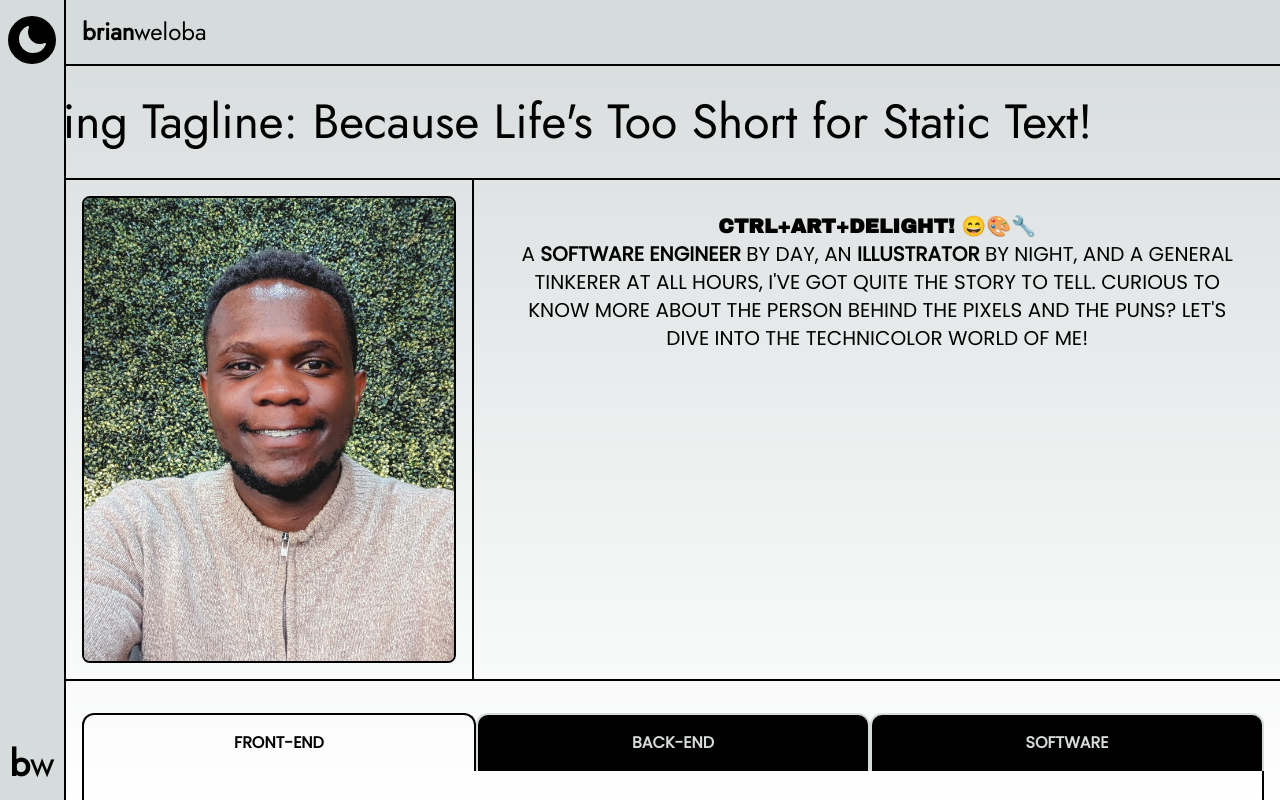
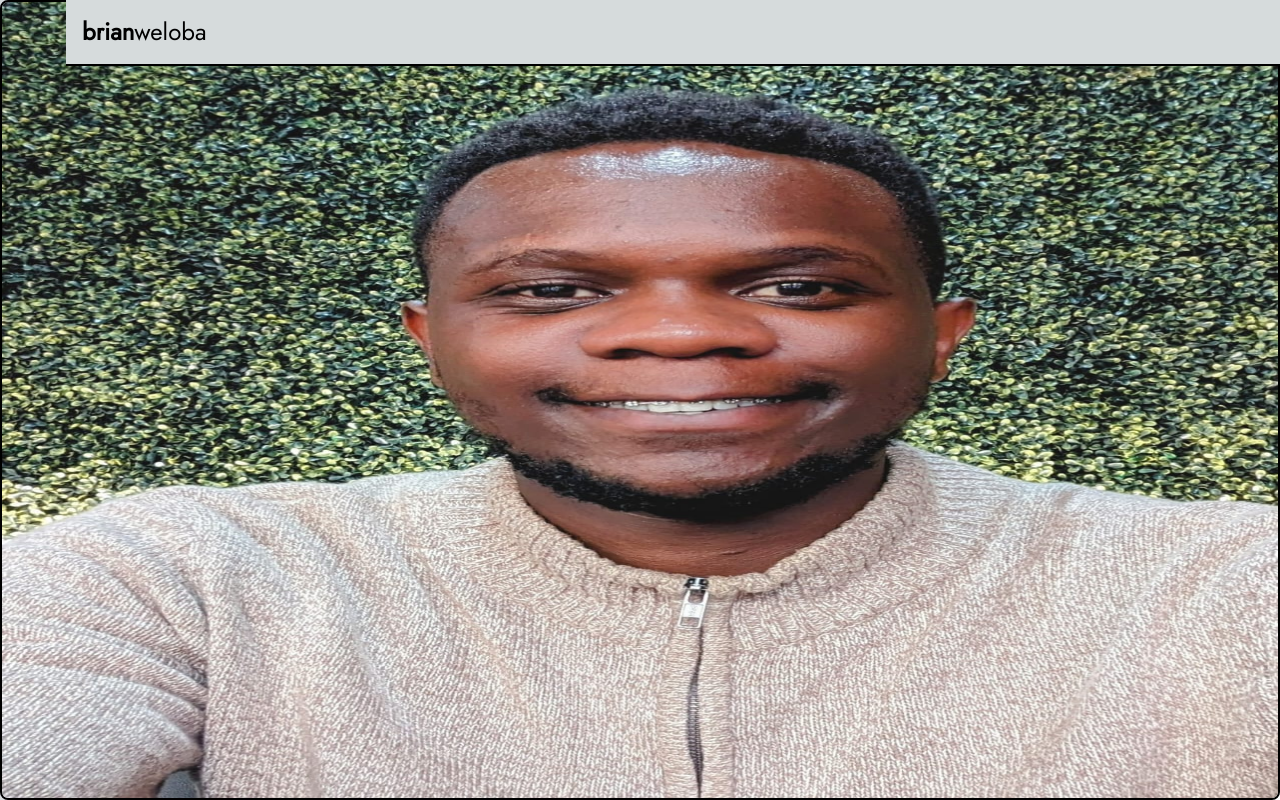
Before and after one commit to Brian-Weloba/personal-website, a Next.js app: page / in a window 1280 px wide. Built offline with nearby package versions, Linux system fonts and the light colour scheme.

Commit message:
image scaling

```diff
--- a/pages/index.tsx
+++ b/pages/index.tsx
@@ -157,6 +157,7 @@ export default function Home() {
 							src={profilePic}
 							alt="Picture of the author"
 							priority
+							fill={true}
 						/>
 					</div>
 					<div className=" border-l-0 md:border-l-2 border-b-2 bdr h-auto p-4 md:p-8 text-base md:text-xl  font-poppins text-center">
```
